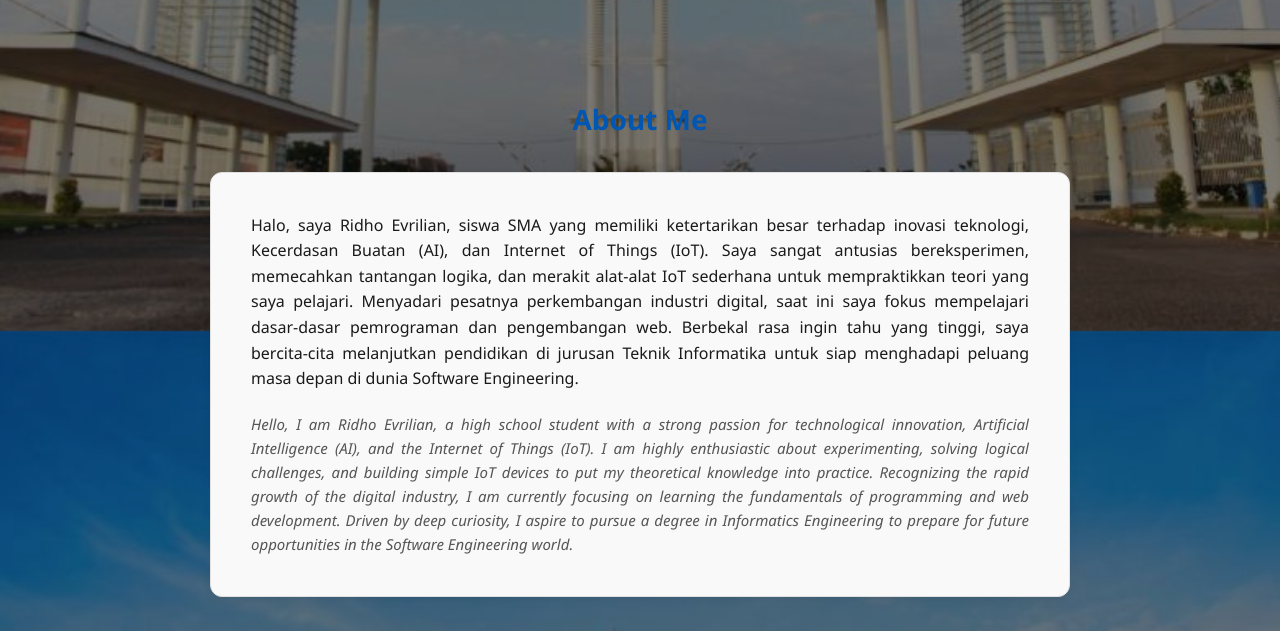
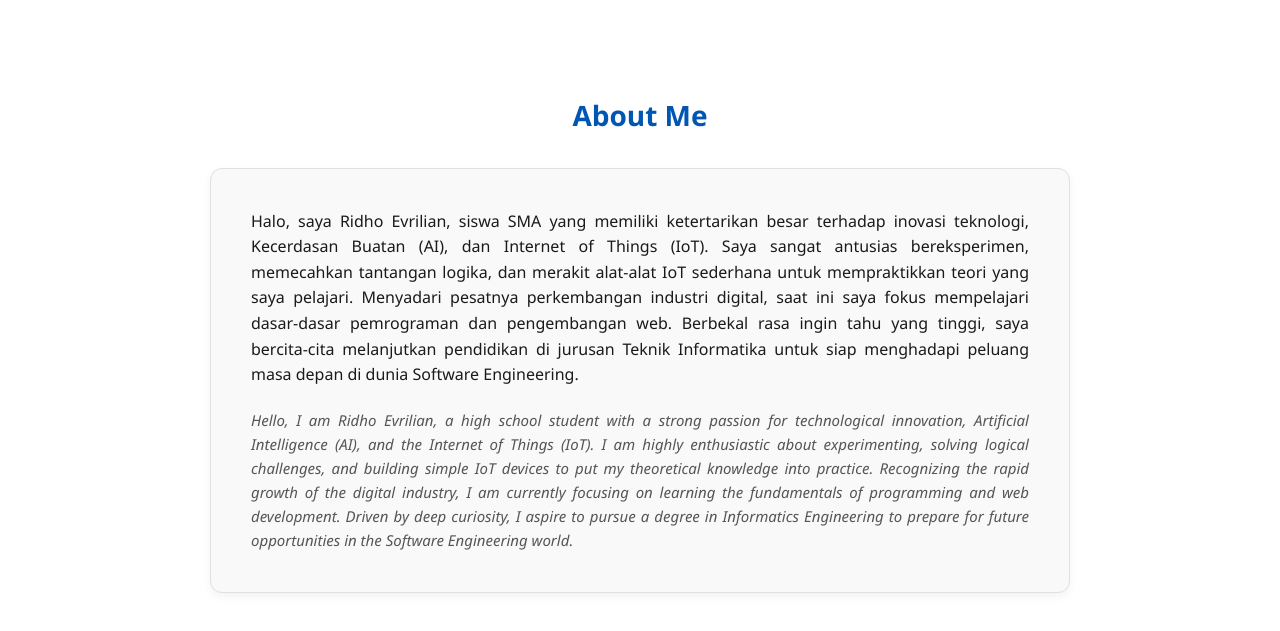
Before and after one commit to ridhoevrilian42-dot/Ridho-Evrilian, a plain HTML site: page index.html in a window 1280 px wide. Shown: the part 469-1100 px from the top of the page. Drawn offline with Linux system fonts and the light colour scheme.

Commit message:
Update style.css

```diff
--- a/style.css
+++ b/style.css
@@ -27,12 +27,11 @@
     --border-color: #333333;
 }
 
-/* --- MENERAPKAN WARNA & GAMBAR BACKGROUND KE BODY --- */
 body {
-    background-image: linear-gradient(rgba(0, 0, 0, 0.5), rgba(0, 0, 0, 0.5)), url('sekolah.jpg');
-    background-size: cover;
-    background-position: center;
-    background-attachment: fixed;
+    background-color: var(--bg-color);
+    color: var(--text-color);
+    line-height: 1.6;
+}
 
     color: var(--text-color);
     line-height: 1.6;
```
